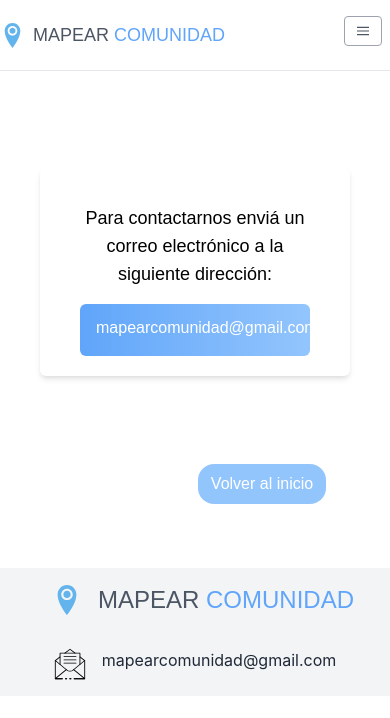
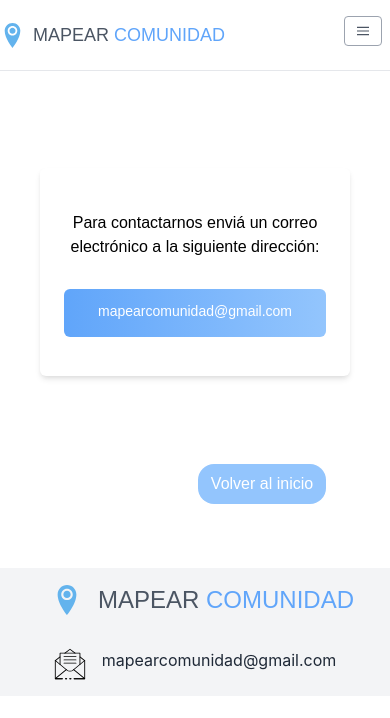
Before and after one commit to matiasaf/nextjs-amplify, a Next.js app: page /contacto in a window 390 px wide. Shown: the top 718 px of the page. Built offline with nearby package versions, Linux system fonts and the light colour scheme.

Commit message:
Contact card changes.

```diff
--- a/components/contact/card.js
+++ b/components/contact/card.js
@@ -1,16 +1,16 @@
 export default function ContactCard({ name, email, isEmail }) {
     return (
-        <div className="flex m-6 font-muli flex-col h-52 justify-around bg-white py-8 px-10 text-center rounded-md shadow-md transform transition duration-500 ease-in-out transform hover:-translate-y-1 hover:scale-110 hover:shadow-lg">
+        <div className="flex m-6 font-muli flex-col h-52 justify-around bg-white py-8 px-6 text-center rounded-md shadow-md transform transition duration-500 ease-in-out transform hover:-translate-y-1 hover:scale-110 hover:shadow-lg">
             {/* <img
                         className="w-20 h-20 object-cover rounded-full mx-auto shadow-lg"
                         src="https://images.unsplash.com/photo-1611342799915-5dd9f1665d04?ixid=MXwxMjA3fDB8MHxwaG90by1wYWdlfHx8fGVufDB8fHw%3D&ixlib=rb-1.2.1&auto=format&fit=crop&w=1350&q=80"
                         alt="User avatar"
                     /> */}
-            <p className="text-lg mt-1">{name}</p>
+            <p className="text-md lg:text-lg mt-1">{name}</p>
 
             <a
                 href={isEmail ? `mailto:${email}` : '#'}
-                className="rounded-md bg-gradient-to-r from-blue-400 to-blue-300 text-md text-white pt-3 pb-4 px-4 mt-4"
+                className="rounded-md bg-gradient-to-r from-blue-400 to-blue-300 text-sm lg:text-lg text-white pt-3 pb-4 px-2 mt-4"
             >
                 {email}
             </a>
```
